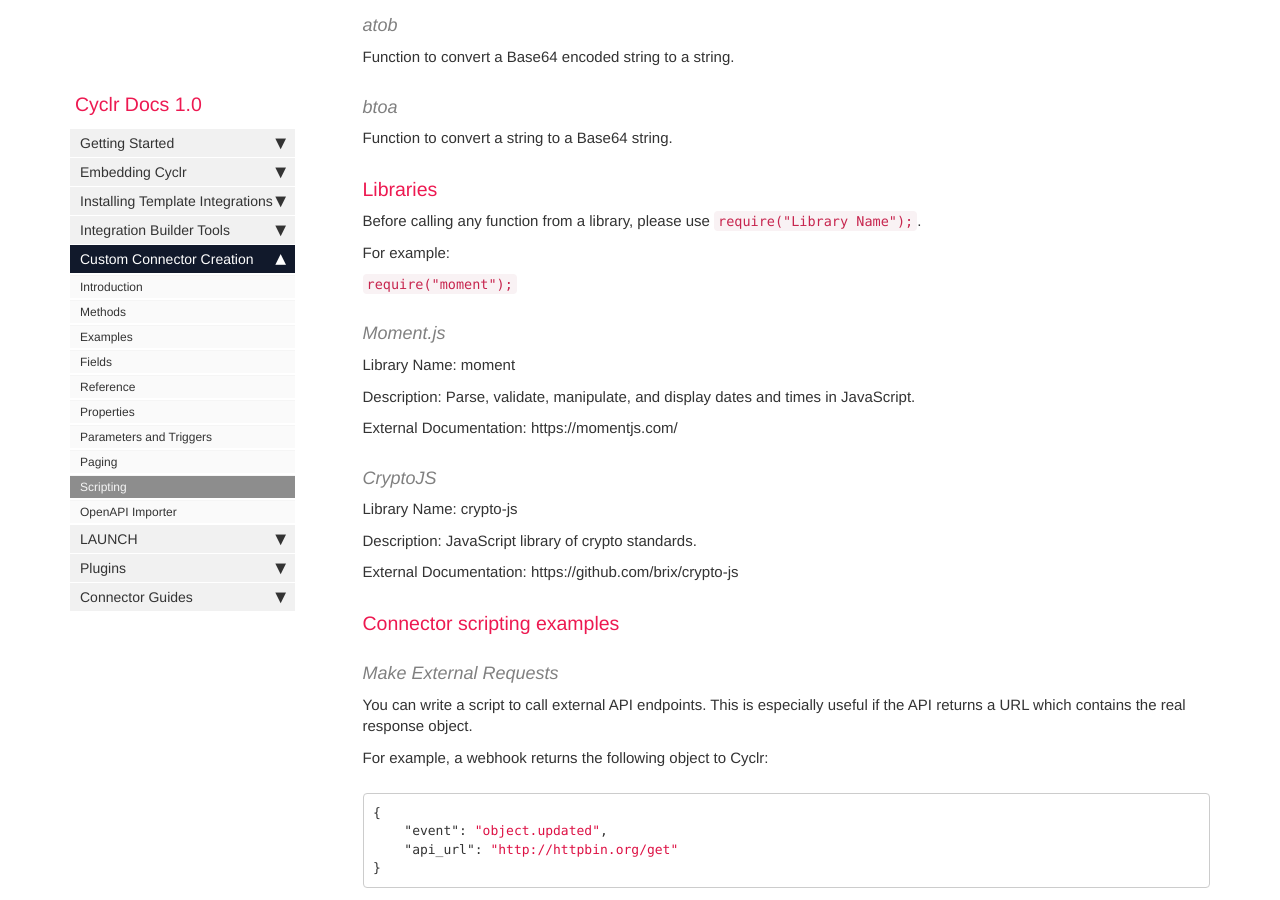
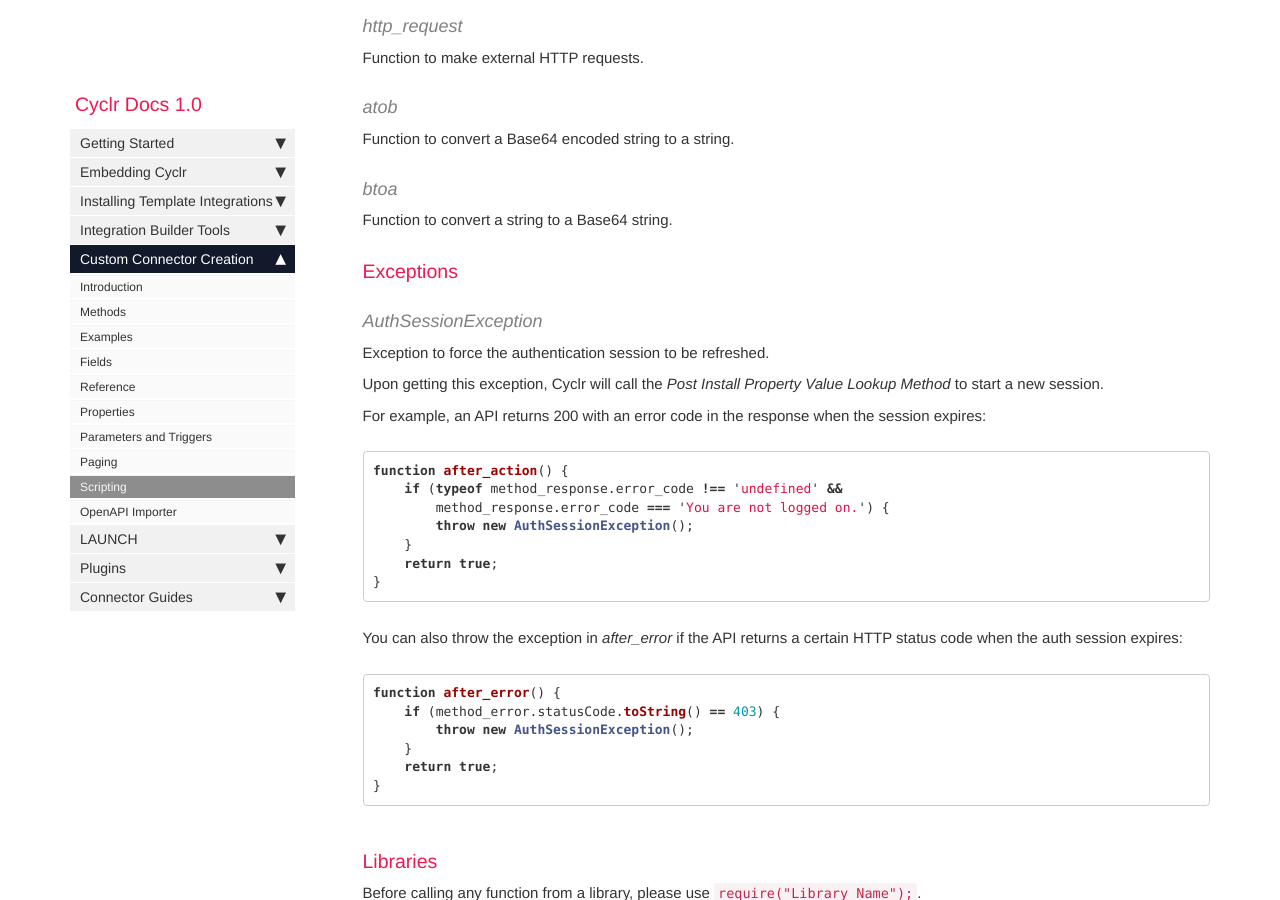
Before and after one commit to sneakysneak/docs, a Jekyll site: the page built from pages/custom-connectors/scripting.md, in a window 1280 px wide and 900 px high, scrolled down 3420 px. Built offline with Jekyll 4.4.1, drawn with Linux system fonts in a browser that asks for light colours; nearby versions of some CDN libraries; comment, search, counter and statistics services are not loaded; some of the changed text lies outside the part shown.

Commit message:
Add AuthSessionException

````diff
--- a/pages/custom-connectors/scripting.md
+++ b/pages/custom-connectors/scripting.md
@@ -128,6 +128,36 @@ Function to convert a Base64 encoded string to a string.
 #### btoa
 
 Function to convert a string to a Base64 string.
+
+### Exceptions
+
+#### AuthSessionException
+
+Exception to force the authentication session to be refreshed.
+
+Upon getting this exception, Cyclr will call the *Post Install Property Value Lookup Method* to start a new session.
+
+For example, an API returns 200 with an error code in the response when the session expires:
+
+```javascript
+function after_action() {
+    if (typeof method_response.error_code !== 'undefined' &&
+        method_response.error_code === 'You are not logged on.') {
+        throw new AuthSessionException();
+    }
+    return true;
+}
+```
+
+You can also throw the exception in *after_error* if the API returns a certain HTTP status code when the auth session expires:
+```javascript
+function after_error() {
+    if (method_error.statusCode.toString() == 403) {
+        throw new AuthSessionException();
+    }
+    return true;
+}
+```
 
 ### Libraries
 
@@ -283,7 +313,7 @@ function before_action() {
 
 In this example, we transformed the method request body to a XML string and saved the string as a new parameter called `xmlData`.
 
-**Handle Errors from Third Party APIs**
+#### Handle Errors from Third Party APIs
 
 The scripting engine can be used to catch and handle errors returned from third party APIs.
 
````
